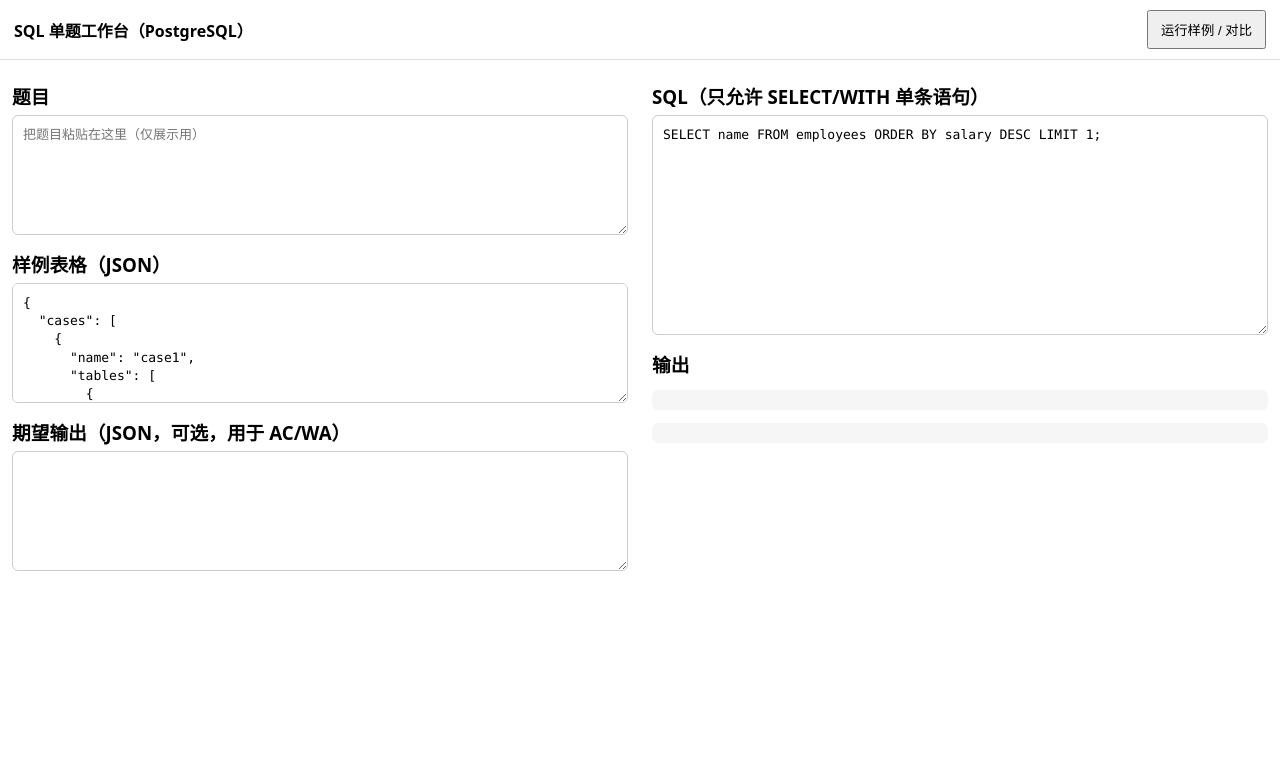
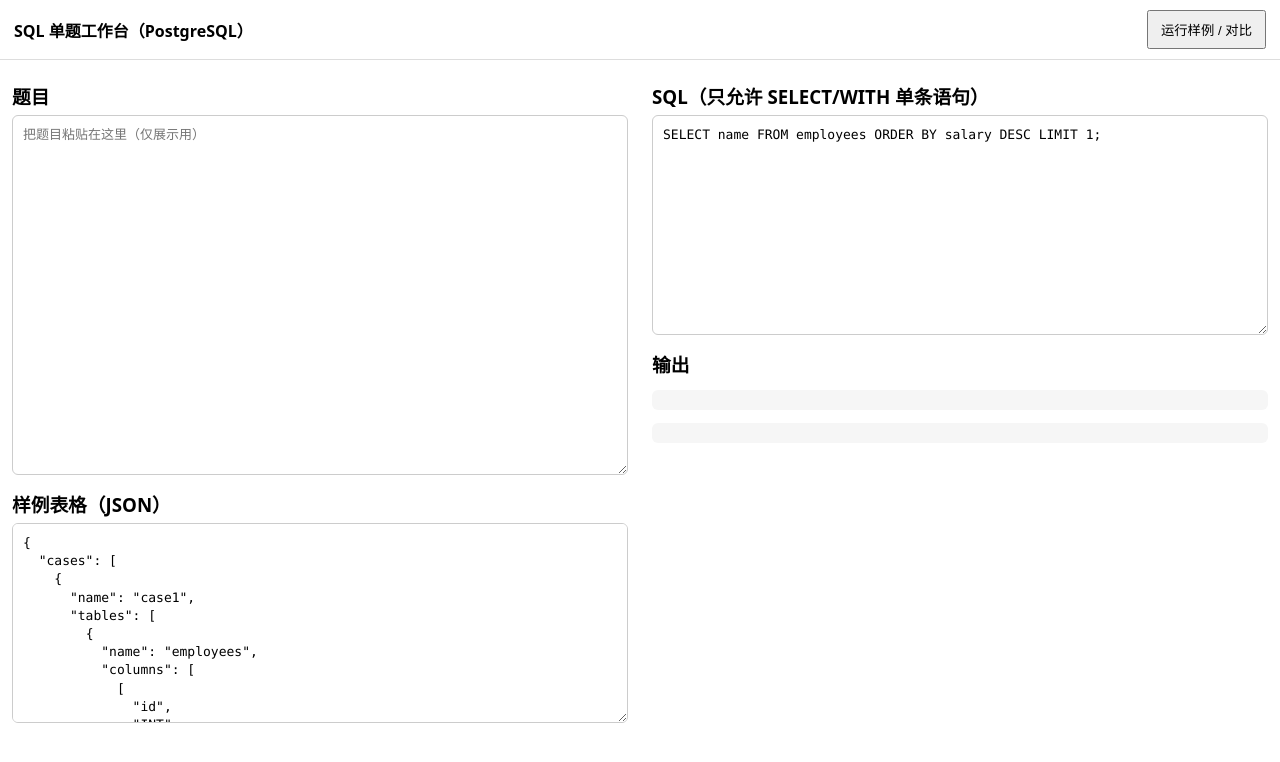
Before and after one commit to zizisaigao/acm-sql, a website: page public/index.html in a window 1280 px wide. Drawn offline with Linux system fonts and the light colour scheme.

Commit message:
取消浏览器的拼写检查，删了拼写红色波浪线

```diff
--- a/public/index.html
+++ b/public/index.html
@@ -15,18 +15,17 @@
   <div class="container">
     <div class="left">
       <h3>题目</h3>
-      <textarea id="problemText" placeholder="把题目粘贴在这里（仅展示用）"></textarea>
+      <textarea id="problemText" class="problem" spellcheck="false" placeholder="把题目粘贴在这里（仅展示用）"></textarea>
+
 
       <h3>样例表格（JSON）</h3>
-      <textarea id="tablesJson"></textarea>
+      <textarea id="tablesJson" class="tables" spellcheck="false"></textarea>
 
-      <h3>期望输出（JSON，可选，用于 AC/WA）</h3>
-      <textarea id="expectedJson"></textarea>
     </div>
 
     <div class="right">
       <h3>SQL（只允许 SELECT/WITH 单条语句）</h3>
-      <textarea id="sql" class="sql"></textarea>
+      <textarea id="sql" class="sql" spellcheck="false"></textarea>
 
       <h3>输出</h3>
       <pre id="status"></pre>
--- a/public/style.css
+++ b/public/style.css
@@ -20,3 +20,7 @@ table { border-collapse: collapse; width: 100%; margin-top: 8px; }
 th, td { border: 1px solid #ddd; padding: 6px 8px; text-align: left; }
 th { background: #fafafa; }
 .small { color: #666; font-size: 12px; }
+
+/* 左侧输入框高度分配：题目更大，样例其次 */
+textarea.problem { min-height: 360px; }  /* 题目框更大 */
+textarea.tables  { min-height: 200px; }  /* 样例框更大些 */
```
